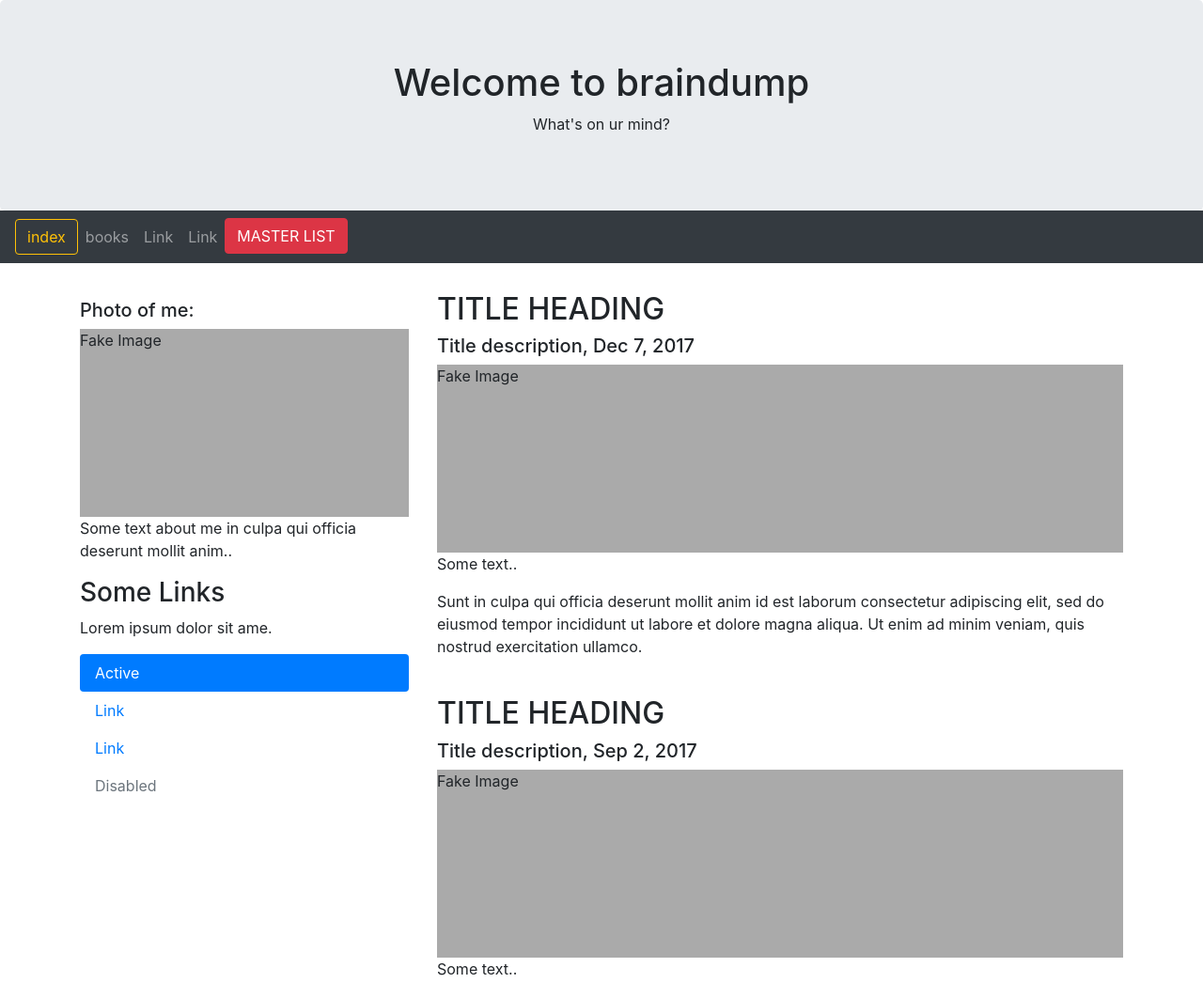
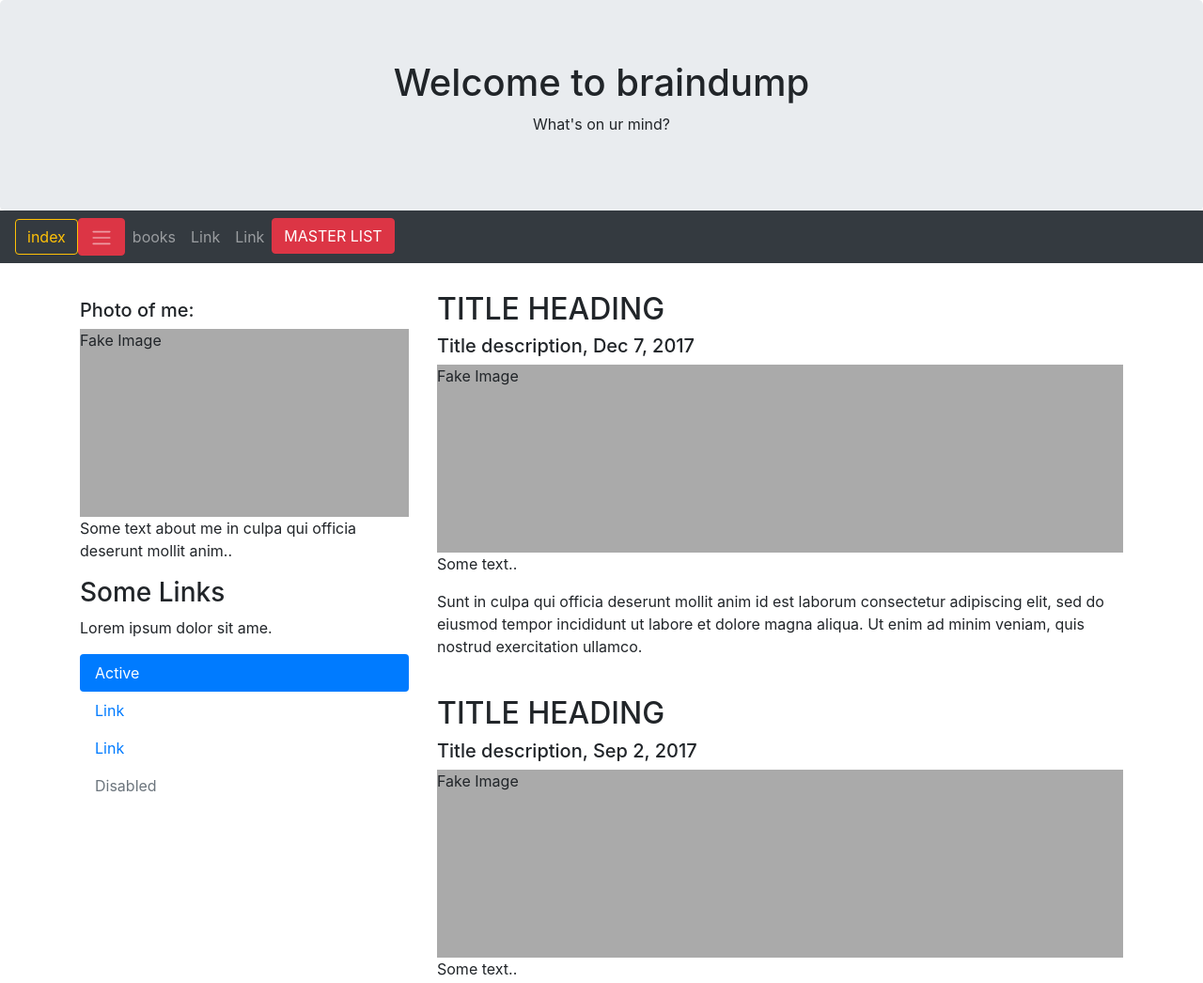
Before and after one commit to jps0183/braindump, a plain HTML site: page index.html in a window 1280 px wide. Shown: the top 1046 px of the page at 94% size. Drawn offline with nearby package versions, Linux system fonts and the light colour scheme.

Commit message:
edited menu color

```diff
--- a/index.html
+++ b/index.html
@@ -24,7 +24,7 @@
 
 <nav class="navbar navbar-expand-sm bg-dark navbar-dark">
   <a href="index.html" class="btn btn-outline-warning" role="button">index</a>
-  <button class="navbar-toggler" type="button" data-toggle="collapse" data-target="#collapsibleNavbar">
+  <button class="btn btn-danger" type="button" data-toggle="collapse" data-target="#collapsibleNavbar">
     <span class="navbar-toggler-icon"></span>
   </button>
   <div class="collapse navbar-collapse" id="collapsibleNavbar">
```
